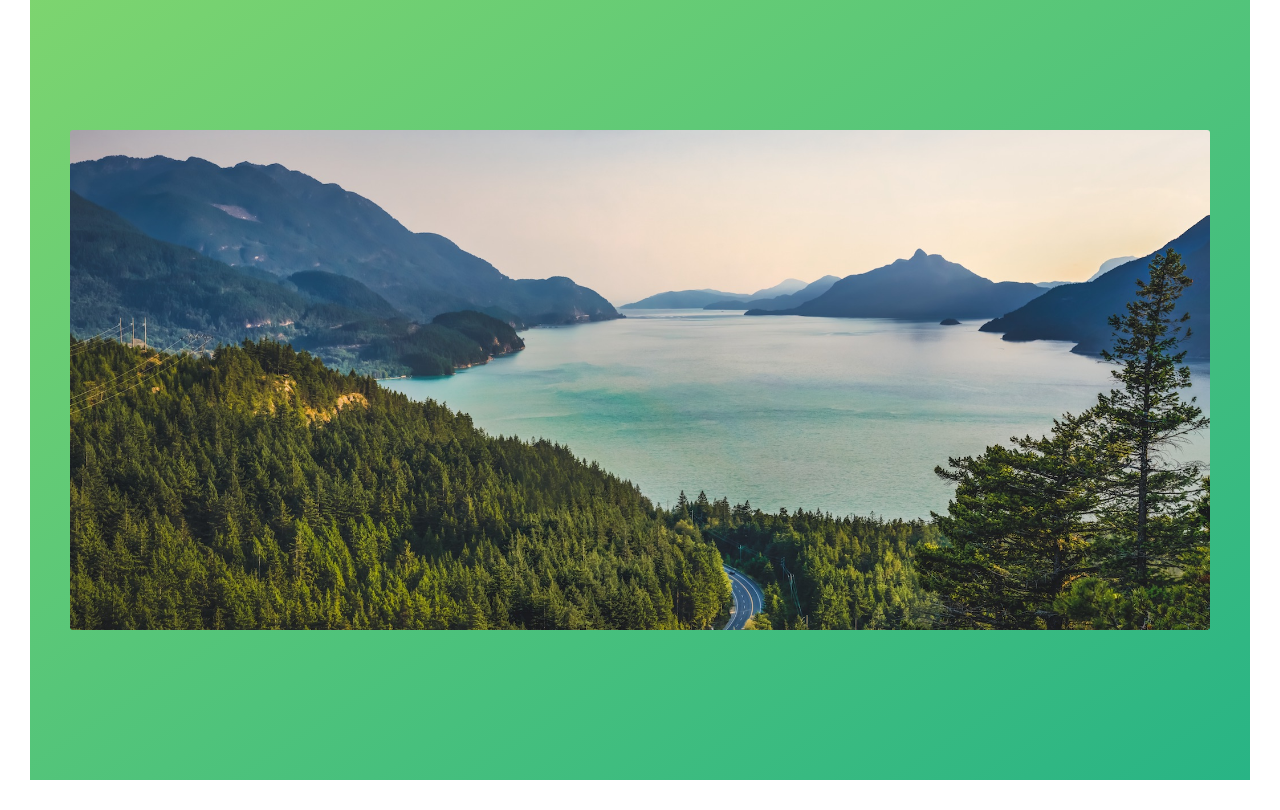
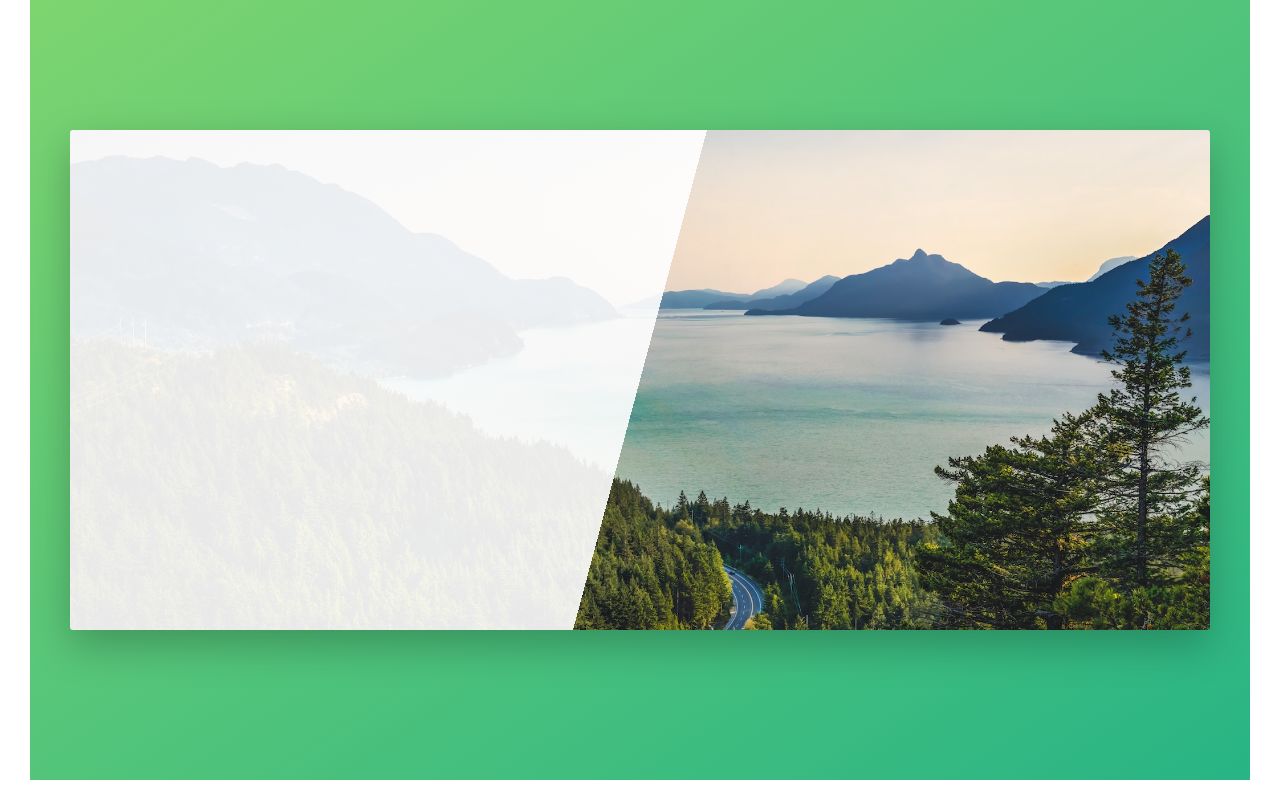
Before and after one commit to nickolasvm/css-natours, a website: page index.html in a window 1280 px wide. Shown: the part 4220-5030 px from the top of the page. Drawn offline with Linux system fonts and the light colour scheme.

Commit message:
adjusted the background of the book section

```diff
--- a/sass/pages/_home.scss
+++ b/sass/pages/_home.scss
@@ -39,9 +39,14 @@
 }
 
 .book {
-    background-image: url(../img/nat-10.jpg);
+    background-image: linear-gradient(105deg,
+            rgba($color-white, .9) 0%,
+            rgba($color-white, .9) 50%,
+            transparent 50%),
+        url(../img/nat-10.jpg);
     background-size: cover;
     border-radius: $default-border;
+    box-shadow: 0 1.5rem 4rem rgba($color-black, .25);
 
     height: 50rem;
 }
```
Also changed, not shown: css/style.css.
